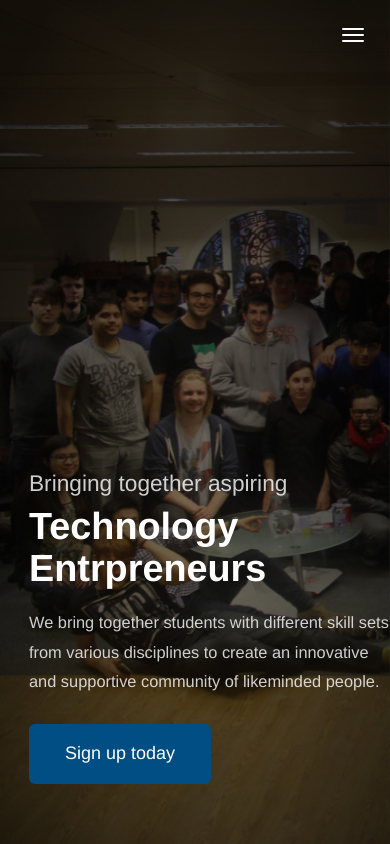
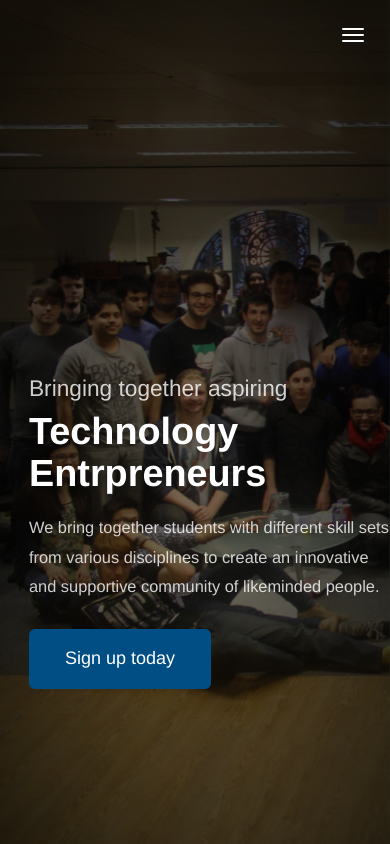
Before and after one commit to fareskalaboud/kcltech.github.io, a plain HTML site: page index.html in a window 390 px wide. Shown: the top 844 px of the page. Drawn offline with Linux system fonts and the light colour scheme.

Commit message:
More changes

```diff
--- a/css/theme.css
+++ b/css/theme.css
@@ -2289,8 +2289,6 @@ footer .logo {
   }
 
     .carousel-caption-left{
-        margin-bottom:
-            -95px;
         font-size: 0.9em;
 
     }
```
